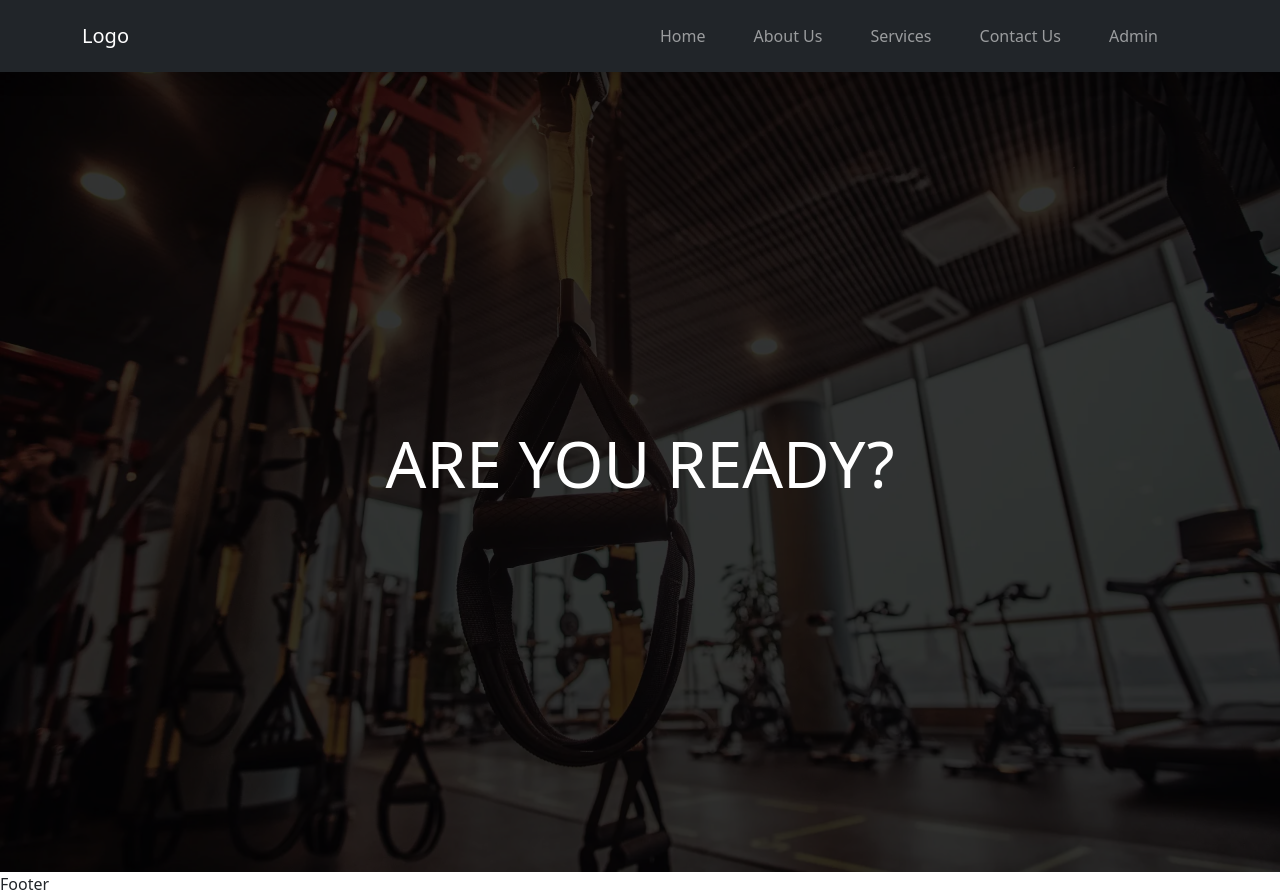
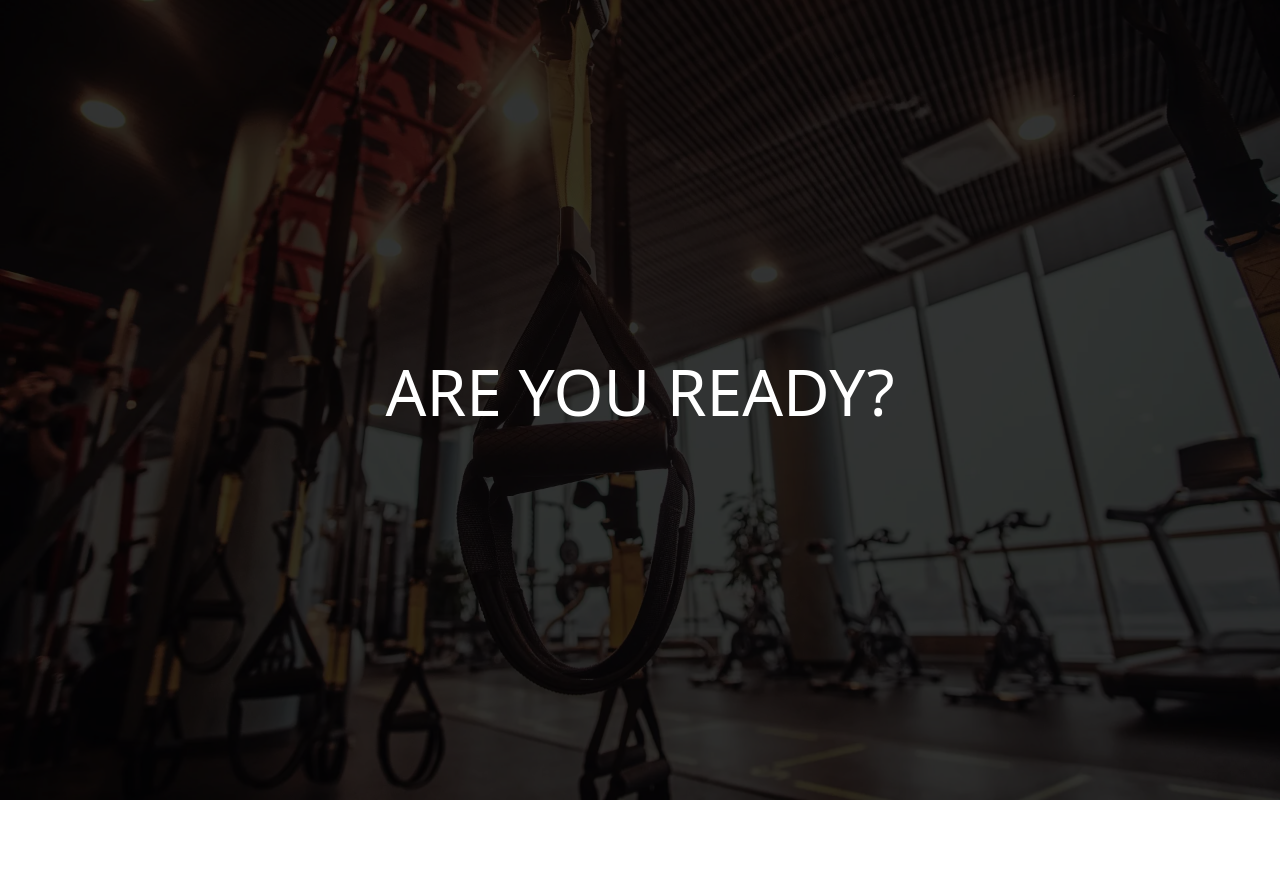
Before and after one commit to nagendergit2023/trainhighwebsite, a React (Create React App) app: page / in a window 1280 px wide. After the commit the page ends 800 px from the top, so only its background shows below. Built offline with nearby package versions, Linux system fonts and the light colour scheme.

Commit message:
Update App.js

```diff
--- a/src/App.js
+++ b/src/App.js
@@ -12,11 +12,15 @@ import ComingSoon from './Pages/Home/ComingSoon';
 import NewMembership from "./Pages/Admin/NewMembership";
 import MembershipList from "./Pages/Admin/MembershipList";
 import Login from "./Pages/Admin/Login";
+import TaxInvoice from './Pages/Admin/TaxInvoice';
 
 function App() {
   return (
     <>
-    <Header />
+    {window.location.pathname !== "/" ? (
+          <Header />
+) : null}
+
     <Routes>
     <Route path="/" element={<ComingSoon/>} />
       <Route path="/home" element={<Home/>} />
@@ -27,8 +31,12 @@ function App() {
       <Route path="/new-membership" element={<NewMembership/>} />
       <Route path="/membership-list" element={<MembershipList/>} />
       <Route path="/login" element={<Login/>} />
+      <Route path="/tax-invoice" element={<TaxInvoice/>} />
     </Routes>
-    <Footer />
+    {window.location.pathname !== "/" ? (
+          <Footer />
+) : null}
+
     </>
   );
 }
```
